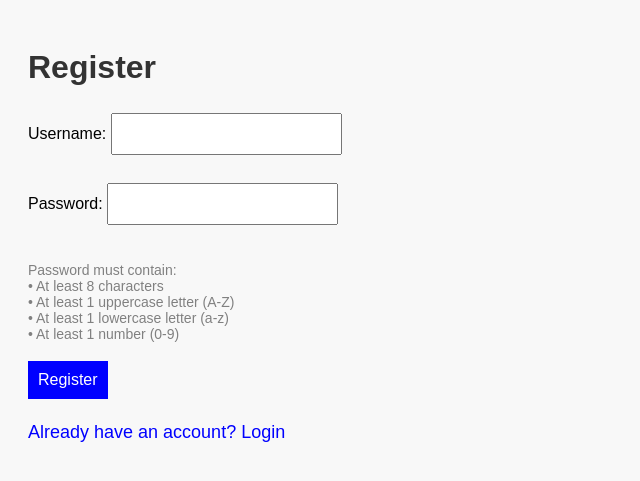
After one commit to ArunJaiswal777/Study_planner, a Flask app: page /register in a window 1280 px wide. The commit adds this page. Shown: the top 481 px of the page, without its empty margins (0-640 px from the left). Run offline with Flask 3, Linux system fonts and the light colour scheme.

Commit message:
added user auth and fix foreign key relation

```diff
--- a/app.py
+++ b/app.py
@@ -1,81 +1,172 @@
-from flask import Flask, render_template, request
+from flask import Flask, render_template, request, redirect, url_for, session
 from database import db
 
 app = Flask(__name__)
 
-# Database config
-app.config["SQLALCHEMY_DATABASE_URI"] = "sqlite:///study.db"
+# ---------------- CONFIG ----------------
+app.config["SQLALCHEMY_DATABASE_URI"] = "sqlite:///study.db"   # PostgreSQL me 1 line change
 app.config["SQLALCHEMY_TRACK_MODIFICATIONS"] = False
+app.secret_key = "supersecretkey"   # dev key
 
-# Initialize DB
 db.init_app(app)
 
-# -------------------------------
-# IMPORT MODELS AFTER db.init_app
-# -------------------------------
+# ---------------- IMPORT MODELS ----------------
 from models.user import User
 from models.subject import Subject
 from models.session import StudySession
 
 
-# ---------------- HOME ----------------
+# ------------ LOGIN REQUIRED DECORATOR ---------
+def login_required(func):
+    def wrapper(*args, **kwargs):
+        if "user_id" not in session:
+            return redirect(url_for("login"))
+        return func(*args, **kwargs)
+    wrapper.__name__ = func.__name__
+    return wrapper
+
+
+# ------------------- AUTH ----------------------
+
+@app.route("/register", methods=["GET", "POST"])
+def register():
+    if request.method == "POST":
+        username = request.form.get("username")
+        password = request.form.get("password")
+
+        # ---- PASSWORD VALIDATION ----
+        if len(password) < 8:
+            return render_template("register.html", error="Password must be at least 8 characters long!")
+
+        if not any(ch.isupper() for ch in password):
+            return render_template("register.html", error="Password must contain at least one uppercase letter (A-Z)!")
+
+        if not any(ch.islower() for ch in password):
+            return render_template("register.html", error="Password must contain at least one lowercase letter (a-z)!")
+
+        if not any(ch.isdigit() for ch in password):
+            return render_template("register.html", error="Password must contain at least one number (0-9)!")
+
+        # check existing user
+        existing = User.query.filter_by(username=username).first()
+        if existing:
+            return render_template("register.html", error="Username already exists!")
+
+        # create new user
+        new_user = User(username=username)
+        new_user.set_password(password)
+
+        db.session.add(new_user)
+        db.session.commit()
+
+        return "Registration successful! <a href='/login'>Login here</a>"
+
+    return render_template("register.html")
+
+
+@app.route("/login", methods=["GET", "POST"])
+def login():
+    if request.method == "POST":
+        username = request.form.get("username")
+        password = request.form.get("password")
+
+        user = User.query.filter_by(username=username).first()
+
+        if user and user.check_password(password):
+            session["user_id"] = user.id
+            return redirect(url_for("home"))
+
+        return render_template("login.html", error="Invalid username or password!")
+
+    return render_template("login.html")
+
+
+@app.route("/logout")
+def logout():
+    session.pop("user_id", None)
+    return redirect(url_for("login"))
+
+
+# ------------------- HOME ----------------------
+
 @app.route("/")
+@login_required
 def home():
     return render_template("home.html")
 
 
-# ---------------- SUBJECT PAGE ----------------
+# ------------------- SUBJECT -------------------
+
 @app.route("/subject")
+@login_required
 def subject_page():
-    return render_template("subject.html")
+    user_subjects = Subject.query.filter_by(user_id=session["user_id"]).all()
+    return render_template("subject.html", subjects=user_subjects)
 
 
 @app.route("/add_subject", methods=["POST"])
+@login_required
 def add_subject():
     name = request.form.get("name")
     difficulty = request.form.get("difficulty")
 
-    new_subject = Subject(name=name, difficulty=difficulty)
+    new_subject = Subject(
+        name=name,
+        difficulty=difficulty,
+        user_id=session["user_id"]
+    )
+
     db.session.add(new_subject)
     db.session.commit()
 
-    return "Subject Added Successfully"
+    return redirect(url_for("subject_page"))
 
 
-# ---------------- SESSION PAGE ----------------
+# ------------------- SESSION -------------------
+
 @app.route("/session")
+@login_required
 def session_page():
-    return render_template("session.html")
+    subjects = Subject.query.filter_by(user_id=session["user_id"]).all()
+    return render_template("session.html", subjects=subjects)
 
 
 @app.route("/add_session", methods=["POST"])
+@login_required
 def add_session():
     subject_id = request.form.get("subject_id")
-    duration = request.form.get("duration")
+    duration = int(request.form.get("duration"))
 
-    new_session = StudySession(subject_id=subject_id, duration=duration)
+    new_session = StudySession(
+        subject_id=subject_id,
+        duration=duration,
+        user_id=session["user_id"]
+    )
+
     db.session.add(new_session)
     db.session.commit()
 
-    return "Session Added Successfully"
+    return redirect(url_for("session_page"))
 
 
-# ---------------- SUMMARY PAGE ----------------
+# ------------------- SUMMARY -------------------
+
 @app.route("/summary")
+@login_required
 def summary():
-    subjects = Subject.query.all()
-    sessions = StudySession.query.all()
+    subjects = Subject.query.filter_by(user_id=session["user_id"]).all()
+    sessions = StudySession.query.filter_by(user_id=session["user_id"]).all()
 
-    # Join session with subject name
     detailed_sessions = []
     for s in sessions:
         subject = Subject.query.get(s.subject_id)
-        detailed_sessions.append({
-            "subject_name": subject.name,
-            "duration": s.duration
-        })
+        if subject:
+            detailed_sessions.append({
+                "subject_name": subject.name,
+                "duration": s.duration
+            })
 
-    total_time = sum([s["duration"] for s in detailed_sessions])
+    total_time = sum(s["duration"] for s in detailed_sessions)
 
     return render_template(
         "summary.html",
@@ -85,8 +176,9 @@ def summary():
     )
 
 
-# ---------------- RUN APP ----------------
+# ------------------- RUN APP -------------------
+
 if __name__ == "__main__":
     with app.app_context():
-        db.create_all()     # Creates tables cleanly
+        db.create_all()
     app.run(debug=True)
--- a/models/session.py
+++ b/models/session.py
@@ -2,5 +2,6 @@ from database import db
 
 class StudySession(db.Model):
     id = db.Column(db.Integer, primary_key=True)
-    subject_id = db.Column(db.Integer, db.ForeignKey('subject.id'))
-    duration = db.Column(db.Integer)
+    user_id = db.Column(db.Integer, db.ForeignKey('user.id'))
+    subject_id = db.Column(db.Integer, db.ForeignKey('subject.id'), nullable=False)
+    duration = db.Column(db.Integer, nullable=False)
--- a/models/subject.py
+++ b/models/subject.py
@@ -2,5 +2,6 @@ from database import db
 
 class Subject(db.Model):
     id = db.Column(db.Integer, primary_key=True)
-    name = db.Column(db.String(100))
-    difficulty = db.Column(db.String(20))
+    user_id = db.Column(db.Integer, db.ForeignKey('user.id'))
+    name = db.Column(db.String(100), nullable=False)
+    difficulty = db.Column(db.String(20), nullable=False)
--- a/templates/home.html
+++ b/templates/home.html
@@ -9,6 +9,7 @@
 
 <a href="/subject">Add Subject</a><br>
 <a href="/session">Add Session</a><br>
-<a href="/summary">View Summary</a>
+<a href="/summary">View Summary</a><br><br>
+<a href="/logout" style="color: red; font-weight: bold;">Logout</a>
 </body>
 </html>
--- /dev/null
+++ b/templates/register.html
@@ -0,0 +1,40 @@
+<!DOCTYPE html>
+<html>
+<head>
+    <title>Register</title>
+    <link rel="stylesheet" href="/static/style.css">
+</head>
+<body>
+
+<h1>Register</h1>
+
+{% if error %}
+<div style="color: red; border: 1px solid red; padding: 10px; width: 350px; background:#ffe8e8;">
+    {{ error }}
+</div>
+<br>
+{% endif %}
+
+<form action="/register" method="POST">
+    <label>Username:</label>
+    <input type="text" name="username" required><br><br>
+
+    <label>Password:</label>
+    <input type="password" name="password" required><br><br>
+
+    <p style="font-size: 14px; color: gray;">
+        Password must contain:<br>
+        • At least 8 characters<br>
+        • At least 1 uppercase letter (A-Z)<br>
+        • At least 1 lowercase letter (a-z)<br>
+        • At least 1 number (0-9)
+    </p>
+
+    <button type="submit">Register</button>
+</form>
+
+<br>
+<a href="/login">Already have an account? Login</a>
+
+</body>
+</html>
```
Also changed, not shown: models/user.py (+9 -1 lines), templates/login.html (added, +23 -0 lines), instance/study.db.
